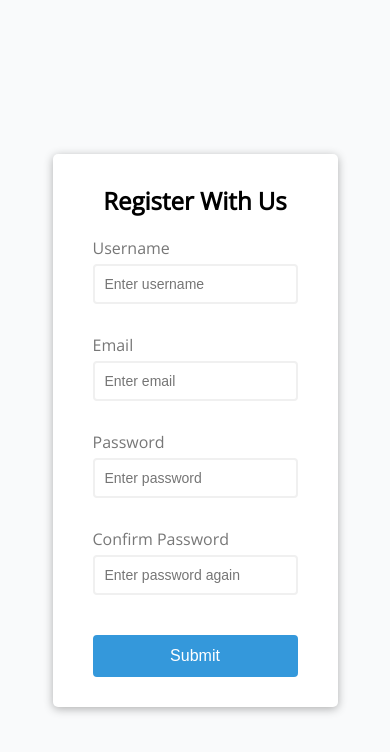
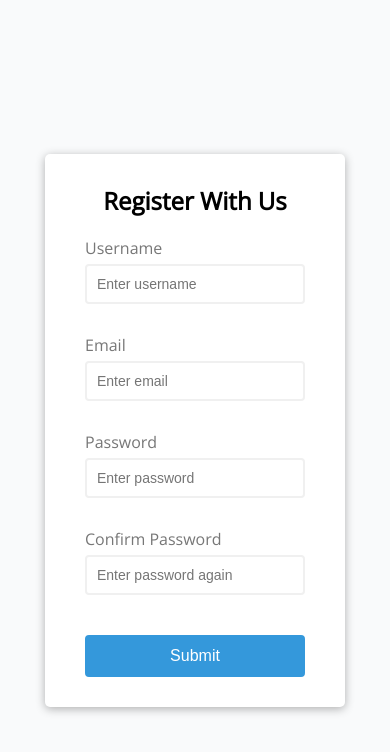
Before and after one commit to alexa-cox/html-css-js-bt-Intro_project, a plain HTML site: page index.html in a window 390 px wide. Drawn offline with nearby package versions, Linux system fonts and the light colour scheme.

Commit message:
Updated width of container
updated container for form to be more responsive.

```diff
--- a/style.css
+++ b/style.css
@@ -23,6 +23,8 @@ body {
   background-color: #fff;
   border-radius: 5px;
   box-shadow: 0 2px 10px rgba(0, 0, 0, 0.3);
+  width: 30vw;
+  min-width: 300px;
 }
 
 .form {
```
